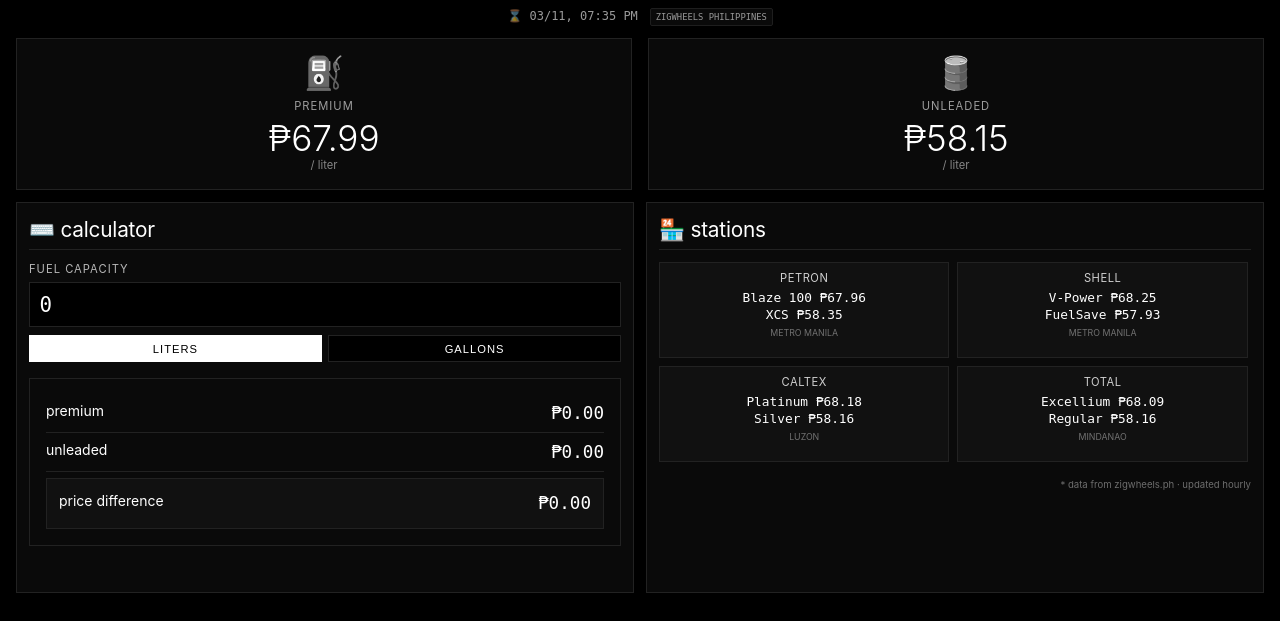
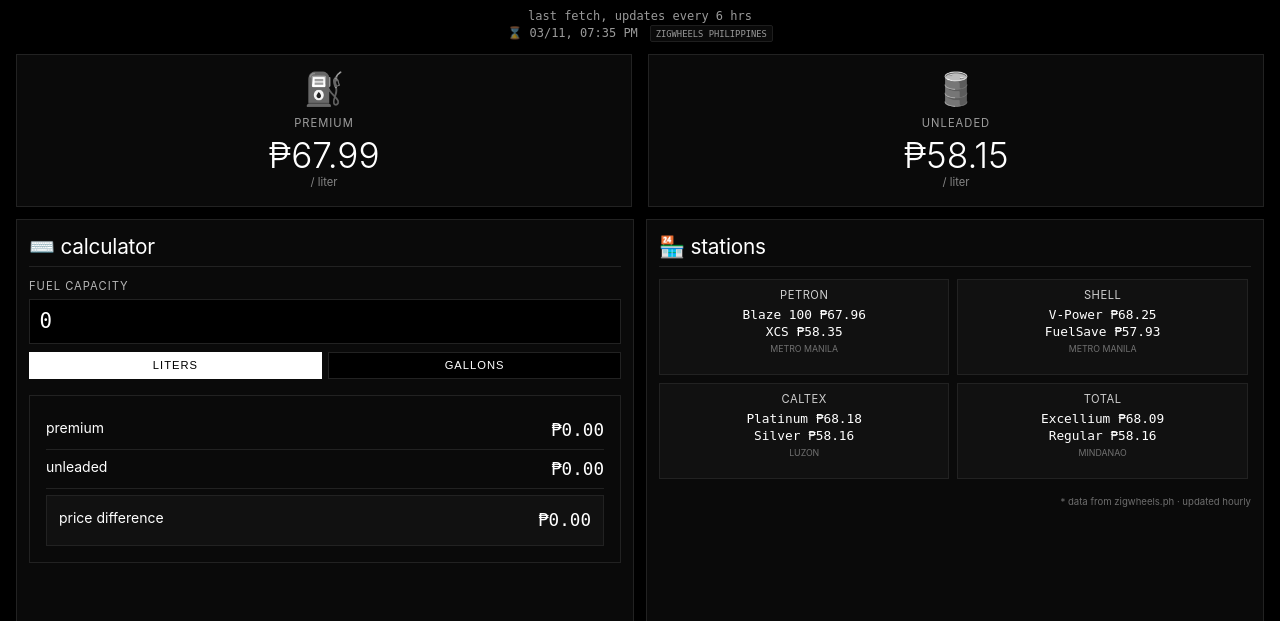
Before and after one commit to iantolentino/fuelpriceph, a Flask app: page / in a window 1280 px wide. Shown: the part 48-669 px from the top of the page. Run offline with Flask 3, Linux system fonts and the light colour scheme.

Commit message:
Add last updated information to index.html

```diff
--- a/templates/index.html
+++ b/templates/index.html
@@ -24,6 +24,7 @@
 
         <div id="content" class="content hidden">
             <div class="last-updated">
+                <p>last fetch, updates every 6 hrs </p>
                 <span id="lastUpdated">—</span>
                 <span id="dataSource" class="source-badge">loading</span>
             </div>
```
